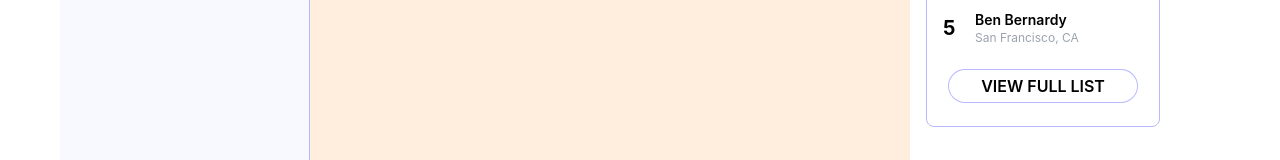
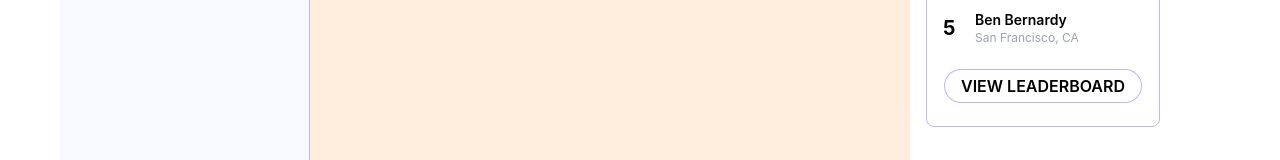
Before and after one commit to BlueOceanHRLAX48/AdjacentDoor, a React (Create React App) app: page / in a window 1280 px wide. Shown: the part 271-431 px from the top of the page. Built offline with nearby package versions, Linux system fonts and the light colour scheme.

Commit message:
changed button text

```diff
--- a/src/Leaderboard/SidebarLeaderboard.js
+++ b/src/Leaderboard/SidebarLeaderboard.js
@@ -21,8 +21,8 @@ function SidebarLeaderboard() {
       {leaderboardElements}
       <div className='w-full flex justify-center py-4'>
         <Link to='/leaderboard'>
-          <button className='hover:bg-primary rounded-full px-8 py-1 font-semibold ring-primary ring-1 transition-all duration-150 hover:text-white'>
-            VIEW FULL LIST
+          <button className='hover:bg-primary rounded-full px-4 py-1 font-semibold ring-primary ring-1 transition-all duration-150 hover:text-white'>
+            VIEW LEADERBOARD
           </button>
         </Link>
       </div>
```
